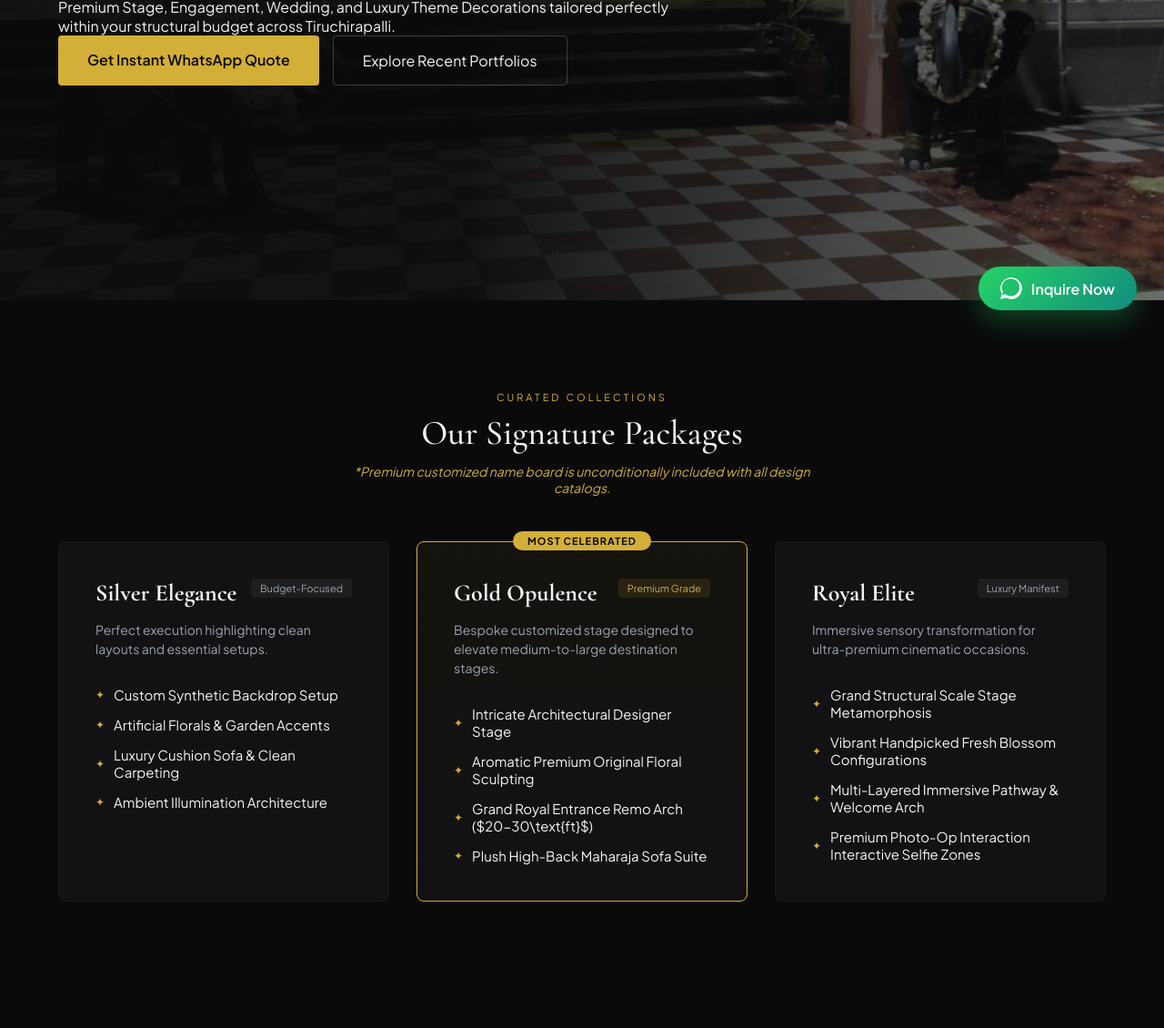
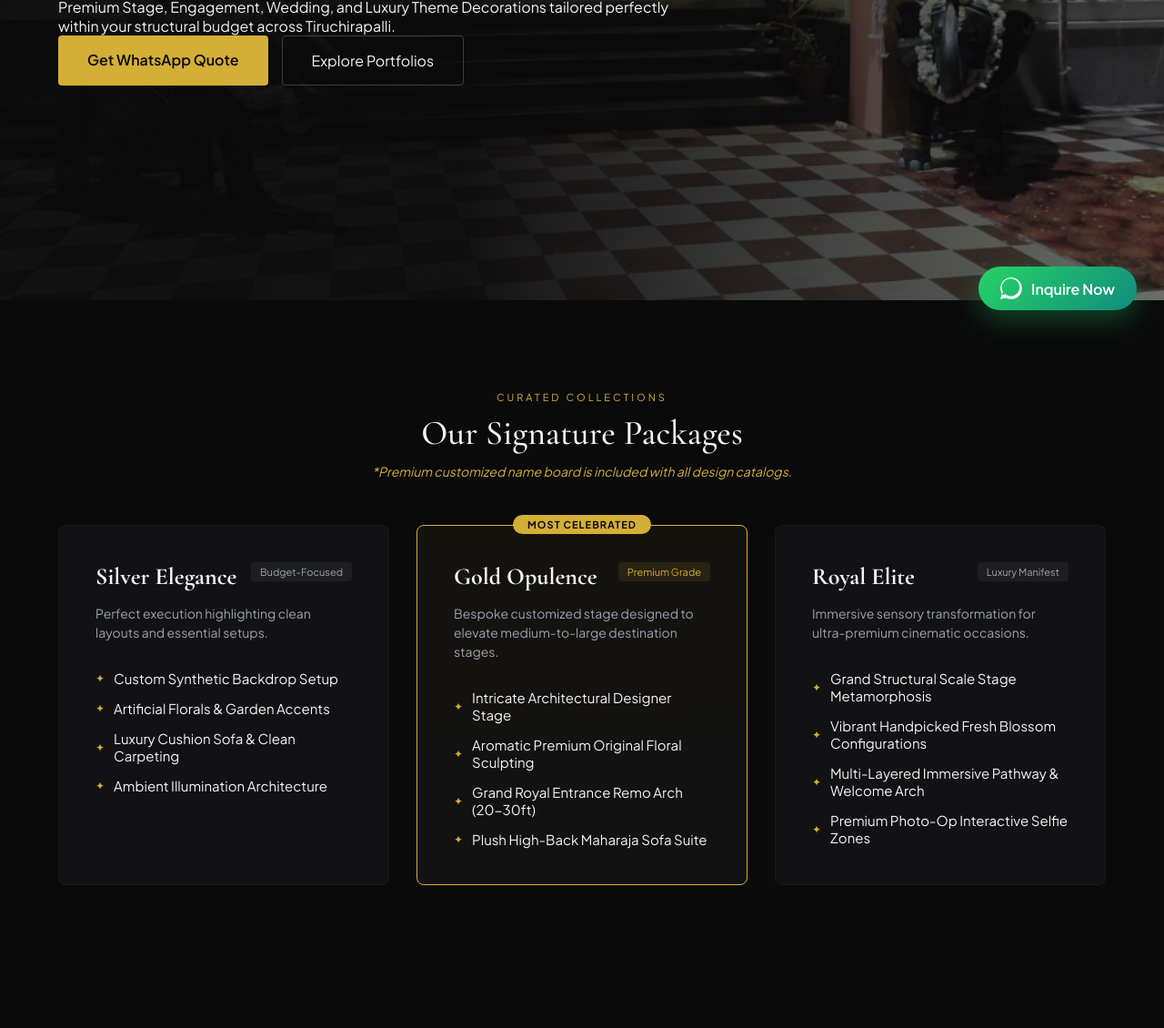
Before and after one commit to Unsparing77/annamalayar-decor, a plain HTML site: page index.html in a window 1280 px wide. Shown: the part 429-1559 px from the top of the page at 91% size. Drawn offline with nearby package versions, Linux system fonts and the light colour scheme.

Commit message:
Update index.html

```diff
--- a/index.html
+++ b/index.html
@@ -7,26 +7,23 @@
   <meta name="description" content="Transform your special days into luxury events within your budget. Premium wedding, engagement, and birthday decorations across Tiruchirapalli." />
   <link rel="preconnect" href="https://fonts.googleapis.com">
   <link rel="preconnect" href="https://fonts.gstatic.com" crossorigin>
-  <link href="https://fonts.googleapis.com/css2?family=Cormorant+Garamond:ital,wght@0,500;0,700;1,400&family=Plus+Jakarta+Sans:wght@400;500;600;700&display=swap" rel="stylesheet">
+  <link href="https://fonts.googleapis.com/css2?family=Cormorant+Garamond:ital,wght@0,500;0,600;0,700;1,400&family=Plus+Jakarta+Sans:wght@400;500;600;700&display=swap" rel="stylesheet">
   <link rel="stylesheet" href="styles.css"/>
 </head>
 <body>
 
-  <!-- FLOATING ACTION LAYER -->
   <a href="https://wa.me/918248367101" class="whatsapp-premium" target="_blank" aria-label="Chat on WhatsApp">
     <svg width="24" height="24" viewBox="0 0 24 24" fill="currentColor"><path d="M.057 24l1.687-6.163c-1.041-1.804-1.588-3.849-1.587-5.946C.06 5.348 5.397 0 11.948 0c3.176.012 6.165 1.24 8.407 3.486 2.242 2.246 3.466 5.24 3.46 8.419-.011 6.597-5.348 11.948-11.9 11.948-2.008-.002-3.98-.51-5.73-1.482L0 24zm6.59-4.846c1.6.95 3.188 1.449 4.745 1.451 5.357 0 9.713-4.359 9.717-9.717.002-2.597-1.001-5.036-2.827-6.865-1.825-1.827-4.251-2.83-6.853-2.83-5.362 0-9.721 4.358-9.725 9.715-.001 1.636.43 3.226 1.252 4.63l-.995 3.635 3.731-.979z"/></svg>
     <span>Inquire Now</span>
   </a>
 
-  <!-- NAVIGATION -->
   <nav class="navbar">
     <div class="nav-container">
-      <div class="brand">✨ ANNAMALAYAR <span>DECORS</span></div>
+      <div class="brand">✨ ANNAMALAYAR <span class="brand-sub">DECORS</span></div>
       <a href="#contact" class="nav-cta">Secure Your Date</a>
     </div>
   </nav>
 
-  <!-- EXPERIENTIAL HERO -->
   <header class="luxury-hero">
     <div class="hero-bg-overlay"></div>
     <div class="hero-wrapper">
@@ -35,23 +32,21 @@
         <h1>We Turn Spaces Into <br><span class="gold-text">Timeless Memories</span></h1>
         <p>Premium Stage, Engagement, Wedding, and Luxury Theme Decorations tailored perfectly within your structural budget across Tiruchirapalli.</p>
         <div class="hero-actions">
-          <a href="https://wa.me/918248367101" target="_blank" class="btn-gold">Get Instant WhatsApp Quote</a>
-          <a href="#work" class="btn-outline">Explore Recent Portfolios</a>
+          <a href="https://wa.me/918248367101" target="_blank" class="btn-gold">Get WhatsApp Quote</a>
+          <a href="#work" class="btn-outline">Explore Portfolios</a>
         </div>
       </div>
     </div>
   </header>
 
-  <!-- SIGNATURE EXPERIENCES / PACKAGES -->
   <section class="experience-tiers">
     <div class="section-header">
       <span class="decorator-tag">Curated Collections</span>
       <h2>Our Signature Packages</h2>
-      <p class="premium-notice">*Premium customized name board is unconditionally included with all design catalogs.</p>
+      <p class="premium-notice">*Premium customized name board is included with all design catalogs.</p>
     </div>
 
     <div class="tier-layout">
-      <!-- SILVER -->
       <div class="tier-card">
         <div class="tier-meta">
           <h3>Silver Elegance</h3>
@@ -66,7 +61,6 @@
         </ul>
       </div>
 
-      <!-- GOLD -->
       <div class="tier-card featured-tier">
         <div class="top-banner">Most Celebrated</div>
         <div class="tier-meta">
@@ -77,12 +71,11 @@
         <ul class="tier-features">
           <li>Intricate Architectural Designer Stage</li>
           <li>Aromatic Premium Original Floral Sculpting</li>
-          <li>Grand Royal Entrance Remo Arch ($20-30\text{ft}$)</li>
+          <li>Grand Royal Entrance Remo Arch (20-30ft)</li>
           <li>Plush High-Back Maharaja Sofa Suite</li>
         </ul>
       </div>
 
-      <!-- PREMIUM -->
       <div class="tier-card">
         <div class="tier-meta">
           <h3>Royal Elite</h3>
@@ -93,13 +86,12 @@
           <li>Grand Structural Scale Stage Metamorphosis</li>
           <li>Vibrant Handpicked Fresh Blossom Configurations</li>
           <li>Multi-Layered Immersive Pathway & Welcome Arch</li>
-          <li>Premium Photo-Op Interaction Interactive Selfie Zones</li>
+          <li>Premium Photo-Op Interactive Selfie Zones</li>
         </ul>
       </div>
     </div>
   </section>
 
-  <!-- BENTO MASONRY GALLERY -->
   <section class="portfolio-section" id="work">
     <div class="section-header">
       <span class="decorator-tag">Visual Registry</span>
@@ -107,11 +99,9 @@
       <p>Click on any window capture to open the immersive close-up viewing engine.</p>
     </div>
 
-    <!-- This dynamic container engine converts into a stunning multi-grid structure -->
     <div id="dynamicBentoGrid" class="bento-grid"></div>
   </section>
 
-  <!-- CONTACT & RESERVATION -->
   <section class="reservation-footer" id="contact">
     <div class="reservation-box">
       <h2>Let’s Curate Your Celebration Together</h2>
@@ -136,7 +126,6 @@
     </div>
   </section>
 
-  <!-- IMMERSIVE PORTAL LIGHTBOX -->
   <div class="portal-lightbox" id="portalLightbox">
     <button class="portal-close" id="portalCloseBtn" aria-label="Close Overview">&times;</button>
     <div class="portal-content">
```
